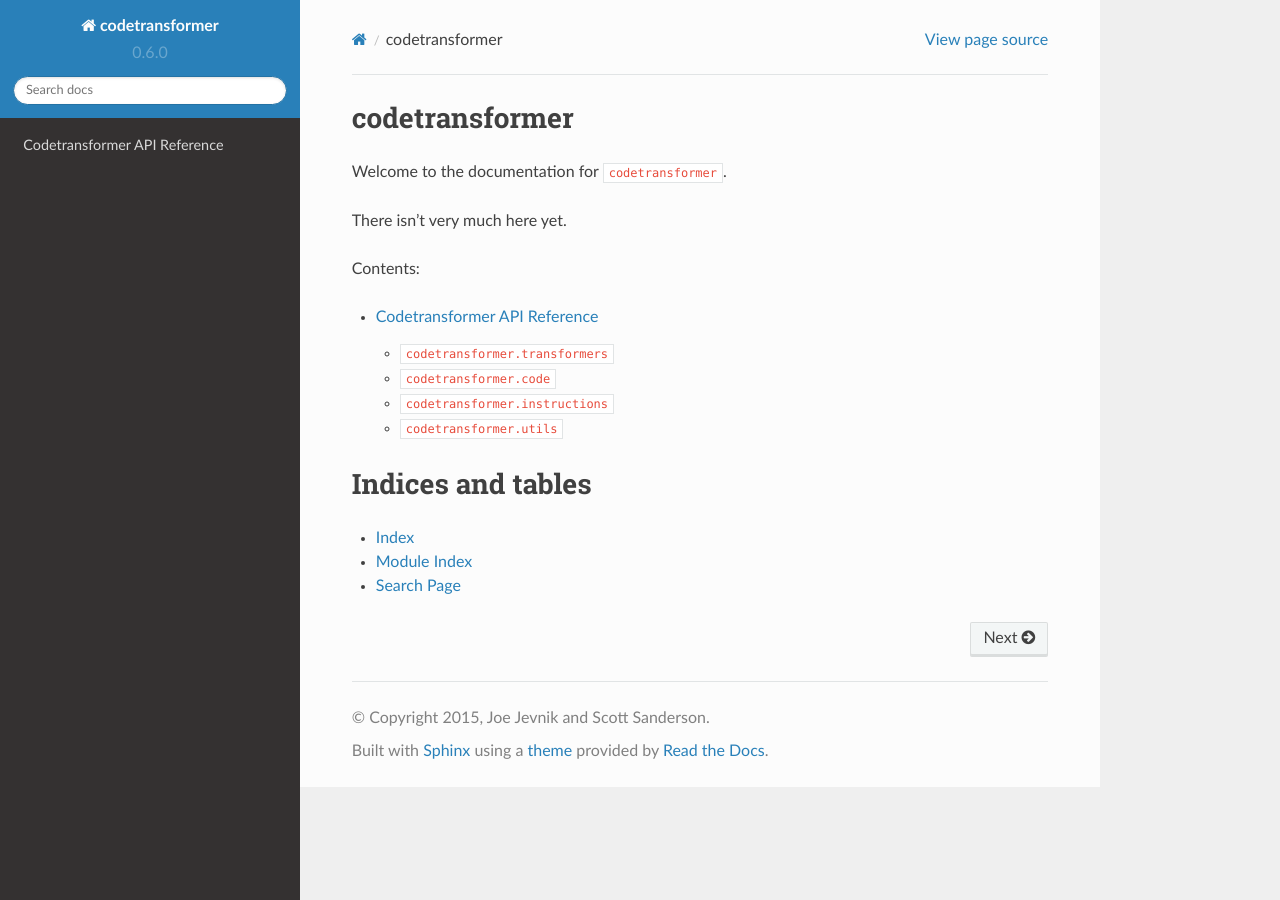
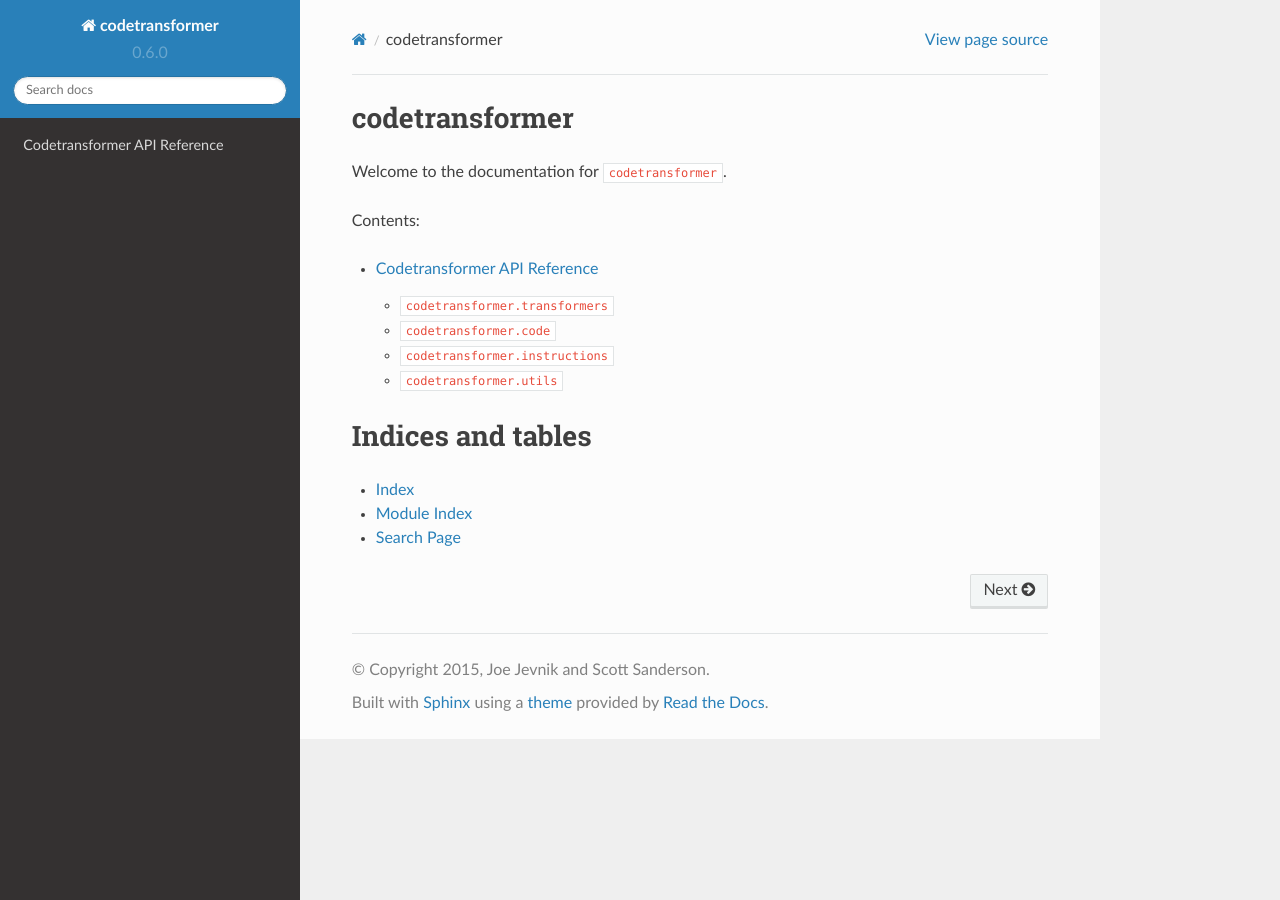
Before and after one commit to llllllllll/codetransformer, a Sphinx documentation site: the page built from docs/source/index.rst, in a window 1280 px wide. Built offline with Sphinx 7.4.7 and the Read the Docs theme 2.0.0, drawn with Linux system fonts in a browser that asks for light colours.

Commit message:
DOC: There are things here now.

```diff
--- a/docs/source/index.rst
+++ b/docs/source/index.rst
@@ -2,8 +2,6 @@ codetransformer
 ===============
 
 Welcome to the documentation for ``codetransformer``.
-
-There isn't very much here yet.
 
 Contents:
 
```
